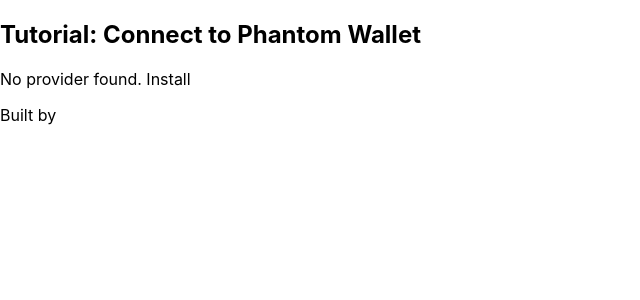
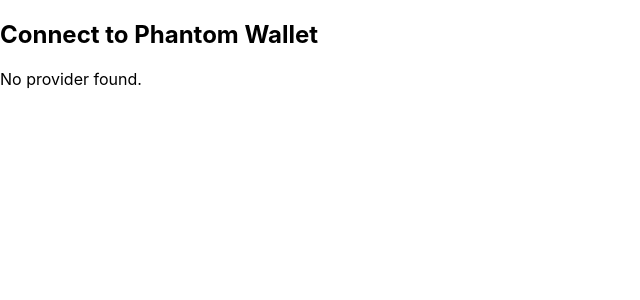
Before and after one commit to 5elfle5/coinflip-bet, a React (Create React App) app in the folder coinflip-fe/: page / in a window 1280 px wide. Shown: the top 300 px of the page, without its empty margins (0-640 px from the left). Built offline with nearby package versions, Linux system fonts and the light colour scheme.

Commit message:
simpler front end code

```diff
--- a/coinflip-fe/src/App.tsx
+++ b/coinflip-fe/src/App.tsx
@@ -1,116 +1,37 @@
-import React from 'react';
-import logo from './logo.svg';
 import './App.css';
 import { useEffect, useState } from "react";
-import {
-  PublicKey,
-  Transaction,
-} from "@solana/web3.js";
-
-
-
-type DisplayEncoding = "utf8" | "hex";
-type PhantomEvent = "disconnect" | "connect" | "accountChanged";
-type PhantomRequestMethod =
-  | "connect"
-  | "disconnect"
-  | "signTransaction"
-  | "signAllTransactions"
-  | "signMessage";
-
-interface ConnectOpts {
-  onlyIfTrusted: boolean;
-}
-
-interface PhantomProvider {
-  publicKey: PublicKey | null;
-  isConnected: boolean | null;
-  signTransaction: (transaction: Transaction) => Promise<Transaction>;
-  signAllTransactions: (transactions: Transaction[]) => Promise<Transaction[]>;
-  signMessage: (
-    message: Uint8Array | string,
-    display?: DisplayEncoding
-  ) => Promise<any>;
-  connect: (opts?: Partial<ConnectOpts>) => Promise<{ publicKey: PublicKey }>;
-  disconnect: () => Promise<void>;
-  on: (event: PhantomEvent, handler: (args: any) => void) => void;
-  request: (method: PhantomRequestMethod, params: any) => Promise<unknown>;
-}
-
-const getProvider = (): PhantomProvider | undefined => {
-  if ("solana" in window) {
-    // @ts-ignore
-    const provider = window.solana as any;
-    if (provider.isPhantom) return provider as PhantomProvider;
-  }
-};
+import { PhantomProvider } from './interfaces/PhantonProvider';
 
 function App() {
-  const [provider, setProvider] = useState<PhantomProvider | undefined>(
-    undefined
-  );
-  // detect phantom provider exists
+  const [provider, setProvider] = useState<PhantomProvider | null>(null);
   useEffect(() => {
-    const provider = getProvider();
-
-    if (provider) setProvider(provider);
-    else setProvider(undefined);
+    // @ts-ignore
+    setProvider(window.solana);
   }, []);
-  const [walletKey, setWalletKey] = useState<PhantomProvider | undefined>(
-    undefined
+  const [, setWalletKey] = useState<PhantomProvider | null>(
+    null
   );
   const connectWallet = async () => {
     // @ts-ignore
-    const { solana } = window;
-
-    if (solana) {
-      try {
-        const response = await solana.connect();
-        console.log('wallet account ', response.publicKey.toString());
-        setWalletKey(response.publicKey.toString());
-      } catch (err) {
-       // { code: 4001, message: 'User rejected the request.' }
-      }
-    }
+    const response = await window.solana.connect();
+    console.log(response.publicKey.toString());
+    setWalletKey(response.publicKey.toString());
   };
   return (
-    <div className="App">
-      <header className="App-header">
-        <h2>Tutorial: Connect to Phantom Wallet</h2>
-        {provider && (
-          <button
-          style={{
-            fontSize: "16px",
-            padding: "15px",
-            fontWeight: "bold",
-            borderRadius: "5px",
-          }}
-          onClick={connectWallet}
-        >
+    <>
+      <h2>Connect to Phantom Wallet</h2>
+      {provider && (
+        <button onClick={connectWallet}>
           Connect to Phantom Wallet
         </button>
-        )}
+      )}
 
-        {!provider && (
-          <p>
-            No provider found. Install{" "}
-            <a href="https://phantom.app/">Phantom Browser extension</a>
-          </p>
-        )}
-
+      {!provider && (
         <p>
-          Built by{" "}
-          <a
-            href="https://twitter.com/arealesramirez"
-            target="_blank"
-            rel="noreferrer"
-            className="twitter-link"
-          >
-            @arealesramirez
-          </a>
+          No provider found.
         </p>
-      </header>
-    </div>
+      )}
+    </>
   );
 }
 
--- /dev/null
+++ b/coinflip-fe/src/interfaces/PhantonProvider.ts
@@ -0,0 +1,32 @@
+import {
+  PublicKey,
+  Transaction,
+} from "@solana/web3.js";
+
+type DisplayEncoding = "utf8" | "hex";
+type PhantomEvent = "disconnect" | "connect" | "accountChanged";
+type PhantomRequestMethod =
+  | "connect"
+  | "disconnect"
+  | "signTransaction"
+  | "signAllTransactions"
+  | "signMessage";
+
+interface ConnectOpts {
+  onlyIfTrusted: boolean;
+}
+
+export interface PhantomProvider {
+  publicKey: PublicKey | null;
+  isConnected: boolean | null;
+  signTransaction: (transaction: Transaction) => Promise<Transaction>;
+  signAllTransactions: (transactions: Transaction[]) => Promise<Transaction[]>;
+  signMessage: (
+    message: Uint8Array | string,
+    display?: DisplayEncoding
+  ) => Promise<any>;
+  connect: (opts?: Partial<ConnectOpts>) => Promise<{ publicKey: PublicKey }>;
+  disconnect: () => Promise<void>;
+  on: (event: PhantomEvent, handler: (args: any) => void) => void;
+  request: (method: PhantomRequestMethod, params: any) => Promise<unknown>;
+}
```
